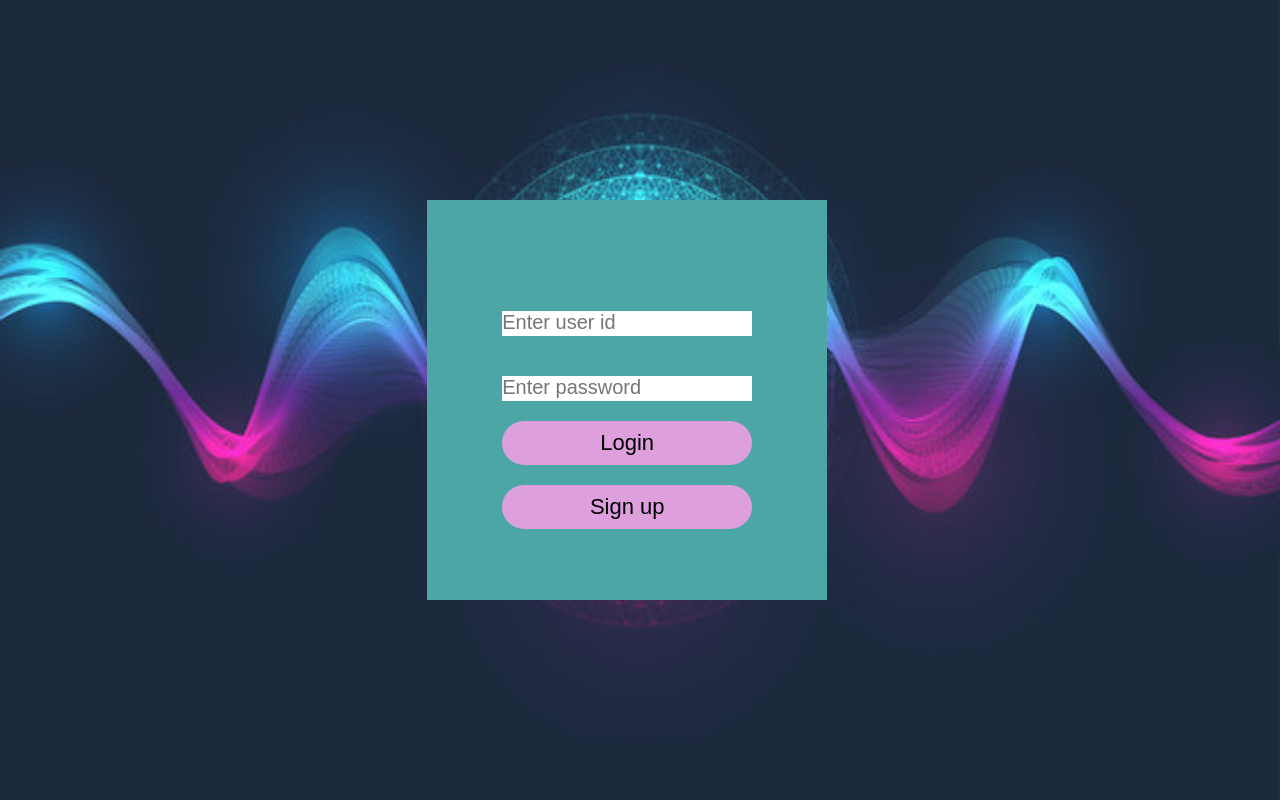
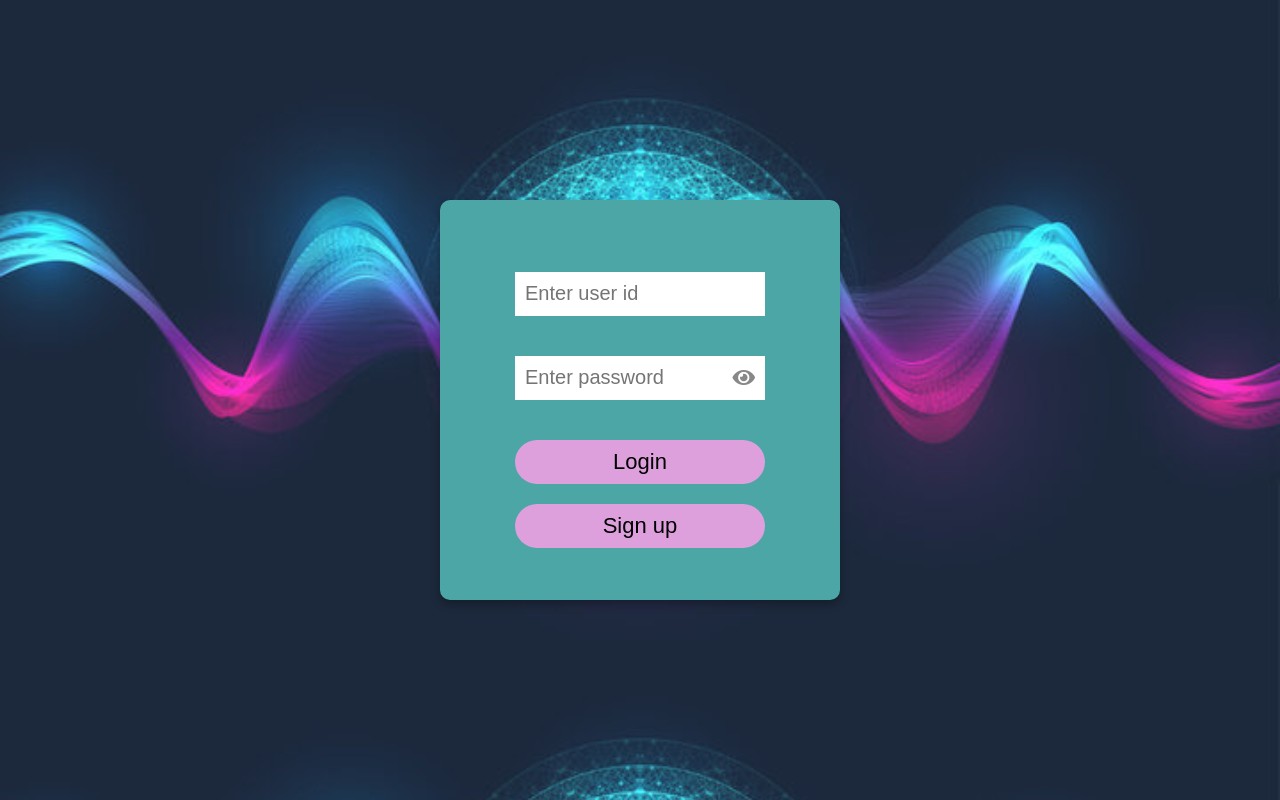
Before and after one commit to lavanyaarora18/Voice1, a PHP site: page /home.html in a window 1280 px wide. Run offline with PHP 8.4, Linux system fonts and the light colour scheme.

Commit message:
eye button

```diff
--- a/home.css
+++ b/home.css
@@ -1,57 +1,70 @@
-*{
+* {
     margin: 0;
-    padding: 0%;
+    padding: 0;
 }
-body{
+body {
     background-image: url("homebg.jpg");
-    background-size: 100% 740px;
+    background-size: cover;
     margin: 0;
+    font-family: Arial, sans-serif;
 }
-.main{
+.main {
     height: 400px;
     width: 400px;
     text-align: center;
     color: white;
     background-color: rgb(77, 166, 166);
-    margin-left: 40%;
-    margin-left: 6%;
-    text-align: center;
-    color: white;
     position: absolute;
-    top:50%;
-    left:43%;
-    transform: translate(-50%,-50%);
-
+    top: 50%;
+    left: 50%;
+    transform: translate(-50%, -50%);
+    border-radius: 10px;
+    box-shadow: 0 4px 10px rgba(0, 0, 0, 0.3);
 }
-.main .text{
+.main .text {
     position: absolute;
-    top:50%;
-    left:50%;
-    transform: translate(-50%,-50%);
+    top: 50%;
+    left: 50%;
+    transform: translate(-50%, -50%);
+    width: 100%;
 }
-
-.inp1{
-       border: none;
-       background-color: white;
-       border-bottom: 2px solid white;
-       width: 250px;
-       font-size: 20px;
-       margin-top: 40px;
-       outline: none;
-       color: black;
-
-}
-.inp2{
+.inp1,
+.inp2 {
     border: none;
     background-color: white;
     border-bottom: 2px solid white;
     width: 250px;
     font-size: 20px;
-    margin-top: 40px;
+    height: 44px;
+    margin-top: 20px;
     outline: none;
     color: black;
+    padding-left: 10px;
+    box-sizing: border-box;
 }
-.text button{
+.password-wrapper {
+    position: relative;
+    width: 250px;
+    margin: 20px auto;
+}
+.password-wrapper .inp2 {
+    width: 100%;
+    padding-right: 40px;
+    box-sizing: border-box;
+}
+.password-wrapper i {
+    position: absolute;
+    top: 65%;
+    right: 10px;
+    transform: translateY(-50%);
+    cursor: pointer;
+    font-size: 20px;
+    color: #888;
+}
+.password-wrapper i:hover {
+    color: #333;
+}
+.text button {
     width: 250px;
     height: 44px;
     background-color: plum;
@@ -60,18 +73,19 @@ body{
     font-size: 22px;
     border-radius: 25px;
     margin-top: 20px;
+    cursor: pointer;
+    transition: all 0.3s ease;
 }
-button:hover{
+button:hover {
     border: 3px solid yellow;
     color: white;
     font-size: 20px;
     background-color: black;
 }
-p{
+p {
     margin-top: 30px;
     font-size: 20px;
 }
-p span{
+p span {
     color: aqua;
-
 }
--- a/home.html
+++ b/home.html
@@ -5,14 +5,18 @@
     <meta http-equiv="X-UA-Compatible" content="IE=edge">
     <meta name="viewport" content="width=device-width, initial-scale=1.0">
     <title>Home</title>
-    <link href="home.css" rel="stylesheet" >
+    <link href="home.css" rel="stylesheet">
+    <link href="https://cdnjs.cloudflare.com/ajax/libs/font-awesome/5.15.4/css/all.min.css" rel="stylesheet">
 </head>
 <body>
   <div class="main">
     <div class="text">
       <form method="post" action="home.php">
-            <input class="inp1" type="text"  placeholder="Enter user id"  name="UID" required/>
-            <input class="inp2" type="password" placeholder="Enter password" name="Pass" required>
+        <input class="inp1" type="text" placeholder="Enter user id" name="UID" required>
+        <div class="password-wrapper">
+          <input class="inp2" type="password" placeholder="Enter password" name="Pass" id="password" required>
+          <i id="togglePassword" class="fas fa-eye"></i>
+        </div>
         <button type="submit" class="submit-btn">Login</button>
       </form>
       <form method="post" action="signup.html">
@@ -20,5 +24,6 @@
       </form>
     </div>
   </div>
+  <script src="home.js"></script>
 </body>
 </html>
--- /dev/null
+++ b/home.js
@@ -0,0 +1,9 @@
+document.getElementById("togglePassword").addEventListener("click", function () {
+    const passwordField = document.getElementById("password");
+    const isPasswordHidden = passwordField.type === "password";
+
+    passwordField.type = isPasswordHidden ? "text" : "password";
+
+    this.classList.toggle("fa-eye");
+    this.classList.toggle("fa-eye-slash");
+  });
--- a/signup.php
+++ b/signup.php
@@ -22,7 +22,7 @@
          {
             echo "<script>
             alert('Registration successful');
-            window.location.href = 'signup.html';
+            window.location.href = 'home.html';
             </script>";
          }
          else{
```
Also changed, not shown: signup.css (+25 -0 lines), signup.html (+9 -2 lines), signup.js (+12 -0 lines). Lines whose indentation alone changed are shown as unchanged.
